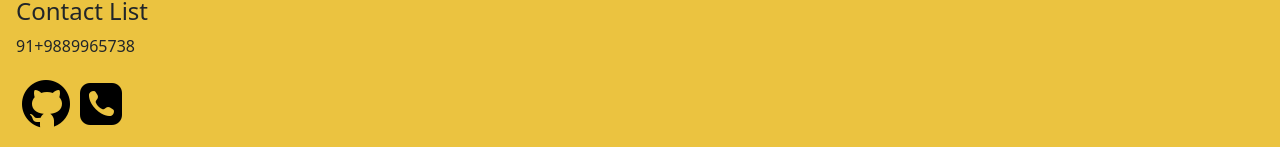
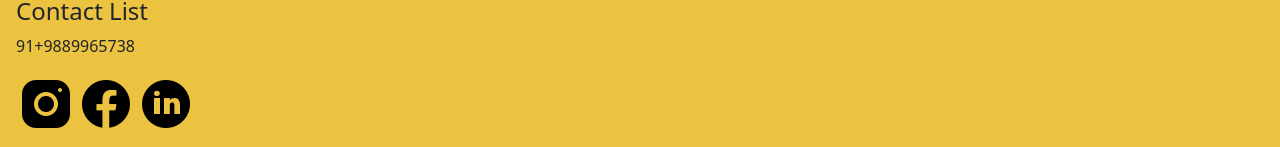
Before and after one commit to acmpesuecc/readme-generator, a React (Create React App) app: page / in a window 1280 px wide. Shown: the part 1578-1725 px from the top of the page. Built offline with nearby package versions, Linux system fonts and the light colour scheme.

Commit message:
added the social media section

```diff
--- a/src/components/ContactList.js
+++ b/src/components/ContactList.js
@@ -1,6 +1,8 @@
 import React from "react";
-import img1 from './icons8-github-60.png'
-import img2 from './icons8-phone-50.png'
+import img1 from './icons8-instagram-60.png'
+import img2 from './icons8-facebook-60.png'
+import img3 from './icons8-linkedin-circled-60.png'
+
 
 const Footer = () => (
   <div className="footer">
@@ -8,8 +10,7 @@ const Footer = () => (
             <p>91+9889965738</p>
             <img src={img1} alt="logo insta"></img>
             <img src={img2} alt="logo facebook"></img>
-
-
+            <img src={img3} alt="logo linkedin"></img>
   </div>
 );
 
```
